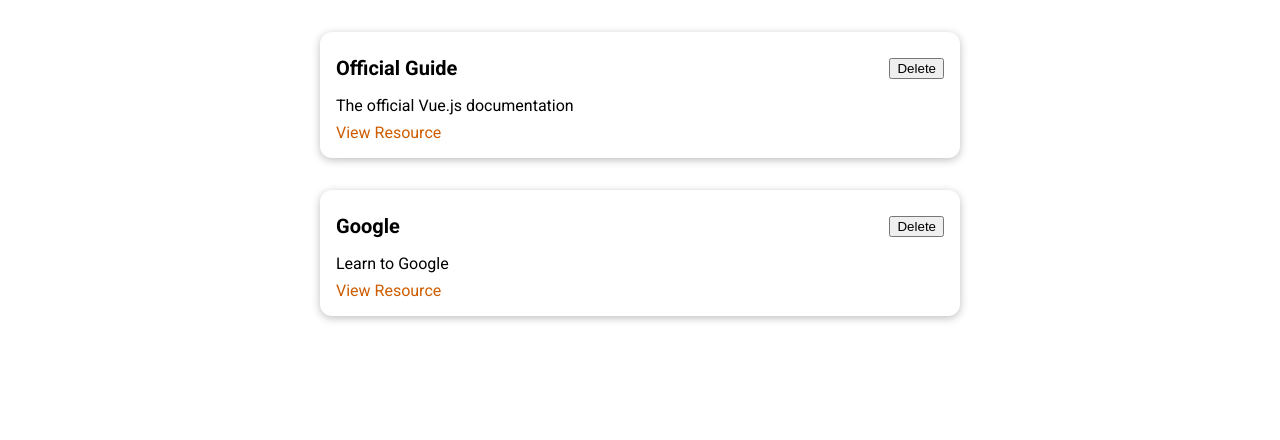
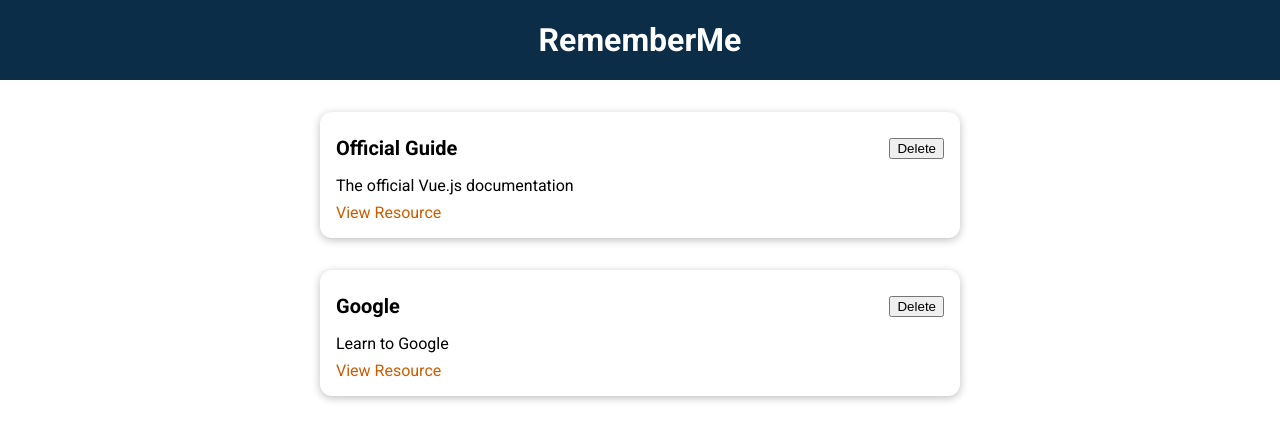
Before and after one commit to MatiasPuletti/Vue-learningResourcesApp, a Vue app: page / in a window 1280 px wide. Shown: the top 440 px of the page. Built offline with nearby package versions, Linux system fonts and the light colour scheme.

Commit message:
Add header component

```diff
--- a/src/App.vue
+++ b/src/App.vue
@@ -1,13 +1,16 @@
 <template>
+<the-header title="RememberMe"></the-header>
 <stored-resources :resources="storedResources"></stored-resources>
 </template>
 
 <script>
 import StoredResources from './components/learning-resources/StoredResources.vue';
+import TheHeader from './components/layouts/TheHeader.vue'
 
 export default {
   components: {
-    StoredResources
+    StoredResources,
+    TheHeader
   },
   data() {
     return {
--- /dev/null
+++ b/src/components/layouts/TheHeader.vue
@@ -0,0 +1,27 @@
+<template>
+  <header>
+    <h1>{{ title }}</h1>
+  </header>
+</template>
+
+<script>
+export default {
+  props: ['title']
+};
+</script>
+
+<style scoped>
+header {
+  width: 100%;
+  height: 5rem;
+  background-color: #0c2d48;
+  display: flex;
+  justify-content: center;
+  align-items: center;
+}
+
+header h1 {
+  color: white;
+  margin: 0;
+}
+</style>
```
